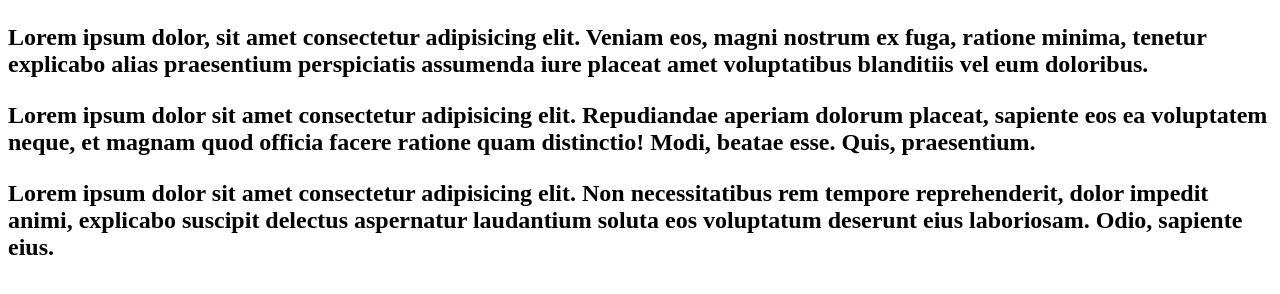
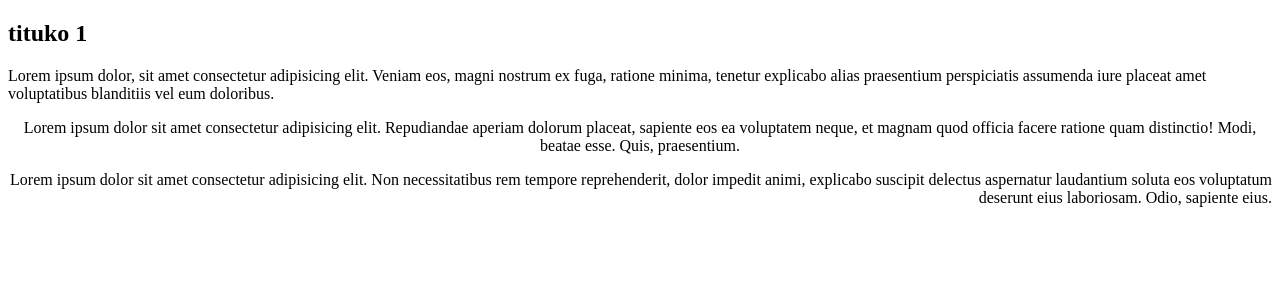
Before and after one commit to leozinhodopray/aulas, a plain HTML site: page index.html in a window 1280 px wide. Drawn offline with Linux system fonts and the light colour scheme.

Commit message:
comitinho

```diff
--- a/index.html
+++ b/index.html
@@ -8,17 +8,24 @@
 </head>
 <body>
     <section class="aula01">
-        <h1 class="alinhamento">
-            <p class="esquerda">
+        <h1 class="alinhamento">tituko 1</h1>
+        <div class="esquerda">
+            <h2 class="titulo-esquerda"></h2>
+            <p class="esquerda-conteudo">
                 Lorem ipsum dolor, sit amet consectetur adipisicing elit. Veniam eos, magni nostrum ex fuga, ratione minima, tenetur explicabo alias praesentium perspiciatis assumenda iure placeat amet voluptatibus blanditiis vel eum doloribus.
             </p>
-            <p class="centro">
+        </div>
+        <div class="centro">
+
+            <p class="centro-conteudo">
                 Lorem ipsum dolor sit amet consectetur adipisicing elit. Repudiandae aperiam dolorum placeat, sapiente eos ea voluptatem neque, et magnam quod officia facere ratione quam distinctio! Modi, beatae esse. Quis, praesentium.
             </p>
-            <p class="direita">
+        </div>
+        <div class="direita">
+            <p class="direita-conteudo">
                 Lorem ipsum dolor sit amet consectetur adipisicing elit. Non necessitatibus rem tempore reprehenderit, dolor impedit animi, explicabo suscipit delectus aspernatur laudantium soluta eos voluptatum deserunt eius laboriosam. Odio, sapiente eius.
             </p>
-        </h1>
+        </div>
     </section>
 </body>
 </html>
--- a/style.css
+++ b/style.css
@@ -1 +1,9 @@
-.esquerda[]
+.centro{
+    text-align: center;
+}
+.esquerda{
+    text-align: left;
+}
+.direita{
+    text-align: right;
+}
```
